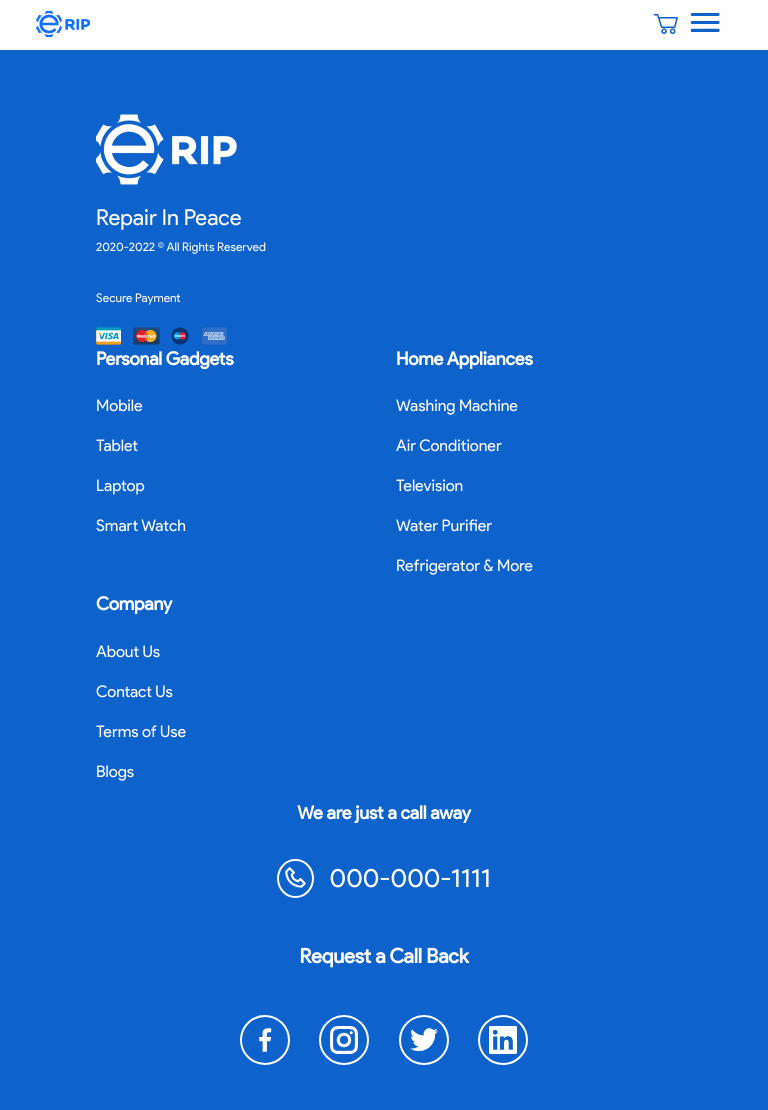
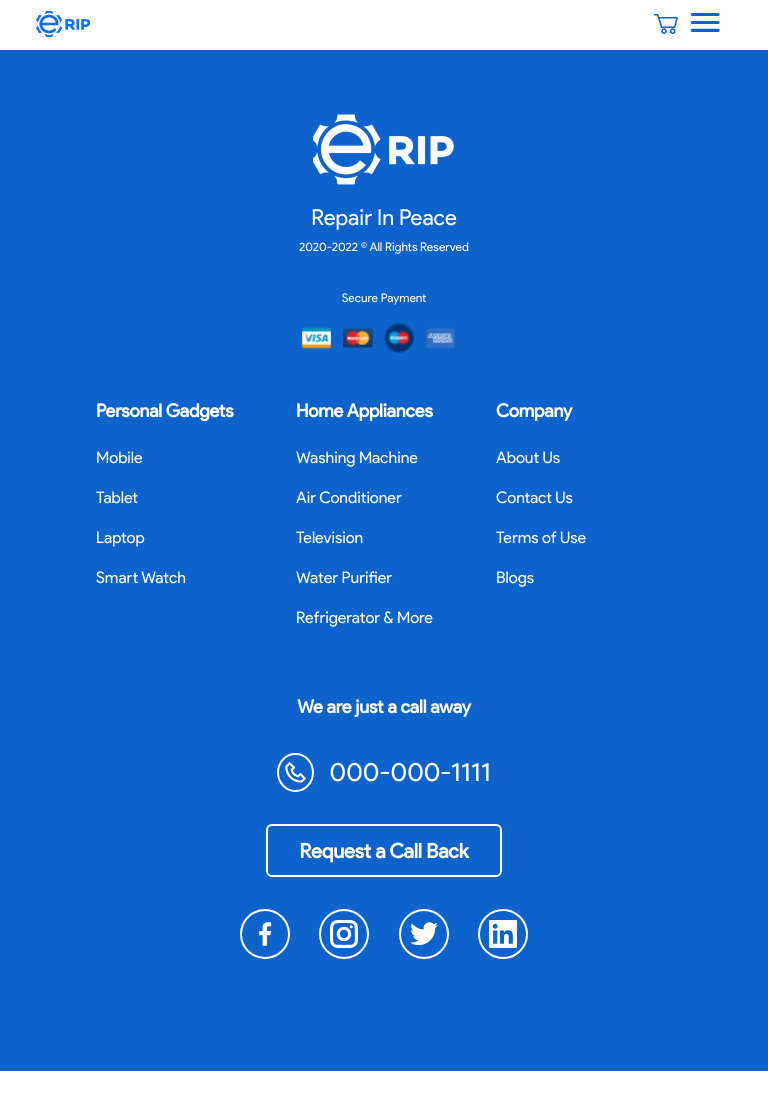
Before and after one commit to kevanultroneous/erip-web, a Next.js app: page /offer in a window 768 px wide. Shown: the top 1110 px of the page. After the commit the page ends 1071 px from the top, so only its background shows below. Built offline with nearby package versions, Linux system fonts and the light colour scheme.

Commit message:
changes-thankyou-about-contact

```diff
--- a/components/ContactUs/ContactHero.jsx
+++ b/components/ContactUs/ContactHero.jsx
@@ -26,7 +26,7 @@ function ContactHero() {
         <h2>We’d love to hear from you</h2>
       </div>
       <Row className={styles.contactHeroRow}>
-        <Col xl={6} md={6}>
+        <Col xl={6}>
           <div className={styles.contactHeroImage}>
             <Image
               fluid
@@ -35,7 +35,7 @@ function ContactHero() {
             />
           </div>
         </Col>
-        <Col xl={6} md={6}>
+        <Col xl={6}>
           <div className={styles.contactFormHead}>
             <div className={styles.formTop}>
               {mobileView && <h5>Tell us how we can help</h5>}
--- a/components/common/Footer.jsx
+++ b/components/common/Footer.jsx
@@ -1,6 +1,5 @@
 import { Col, Image, Row } from "react-bootstrap";
 import Container from "./Container";
-import styles from "@/styles/components/common/Footer.module.css";
 import { footerMenuList } from "utils/menudata";
 import Link from "next/link";
 import { BiPhone } from "react-icons/bi";
@@ -12,11 +11,13 @@ import {
 } from "react-icons/gr";
 import { AiOutlinePhone } from "react-icons/ai";
 import PrimaryButton from "./PrimaryButton";
+import styles from "@/styles/components/common/Footer.module.css";
+
 export default function Footer() {
   return (
     <Container innerstyle={{ backgroundColor: "#0E62CB" }}>
       <Row>
-        <Col xl={3} lg={3}>
+        <Col xl={3} lg={3} className={styles.footerLogoDiv}>
           <div className={styles.footerLogo}>
             <Image src="/assets/icons/white-erip.png" alt="footer-icon" />
             <p className={styles.RepairSmallTitle}>Repair In Peace</p>
@@ -29,21 +30,25 @@ export default function Footer() {
               <p className={styles.PaymentSmallTitle}>Secure Payment</p>
               <div>
                 <Image
+                  fluid
                   src="/assets/images/visa.png"
                   alt="visa"
                   className={styles.PaymentImage}
                 />
                 <Image
+                  fluid
                   src="/assets/images/master-card.png"
                   alt="master-card"
                   className={styles.PaymentImage}
                 />
                 <Image
+                  fluid
                   src="/assets/images/maestro.png"
                   alt="maestro"
                   className={styles.PaymentImage}
                 />
                 <Image
+                  fluid
                   src="/assets/images/american-express.png"
                   alt="american-express"
                   className={styles.PaymentImage}
@@ -55,7 +60,7 @@ export default function Footer() {
         <Col xl={6}>
           <Row>
             {footerMenuList.map((value, index) => (
-              <Col xl={4} lg={2} xs={6} key={index}>
+              <Col xl={4} lg={2} xs={6} md={4} key={index}>
                 <h6 className={styles.MenuTitle}>{value.title}</h6>
                 <div className={styles.MenuList}>
                   {value.menu.map((menu, index) => (
--- a/components/common/Header.jsx
+++ b/components/common/Header.jsx
@@ -136,7 +136,7 @@ export function Header() {
                             <div key={menuIndex}>
                               <Dropdown.Item
                                 eventKey="4.1"
-                                className="listedItemHead"
+                                className={styles.listedItemHead}
                                 style={
                                   menu.dropHead === undefined
                                     ? { display: "none" }
--- a/styles/components/ThankYou/ThankYouHero.module.css
+++ b/styles/components/ThankYou/ThankYouHero.module.css
@@ -30,6 +30,9 @@
   background-color: #0e62cb;
   box-shadow: none;
 }
+.orderStatusBtn p {
+  margin: 0;
+}
 
 .orderStatusBtn:active,
 .orderStatusBtn:focus {
--- a/styles/components/common/Footer.module.css
+++ b/styles/components/common/Footer.module.css
@@ -26,6 +26,7 @@
 
 .PaymentImage {
   margin-right: 0.7rem;
+  width: 30px;
 }
 
 .MenuTitle {
@@ -110,9 +111,9 @@
 }
 
 .footerBtn {
-  border-color: #ffffff;
+  border-color: #ffffff !important;
   color: #ffffff;
-  padding: 0.6rem 2rem;
+  padding: 0.6rem 2rem !important;
 }
 
 .footerBtn:hover {
@@ -147,3 +148,13 @@
     margin: 3rem 0 2rem;
   }
 }
+
+@media (min-width: 768px) and (max-width: 992px) {
+  .footerLogoDiv {
+    text-align: center;
+    margin: 0 0 3rem;
+  }
+  .LastColumn {
+    margin: 3rem 0;
+  }
+}
--- a/styles/components/common/PrimaryButton.module.css
+++ b/styles/components/common/PrimaryButton.module.css
@@ -20,6 +20,10 @@
   align-items: center;
 }
 
+.primaryButtonStyle:focus {
+  box-shadow: none;
+}
+
 .btnIcons {
   margin-right: 0.4rem;
   font-size: 30px;
--- a/styles/globals.css
+++ b/styles/globals.css
@@ -77,7 +77,7 @@ a {
 }
 
 .navBarBottomHeader .navbar-nav .dropdown-menu div {
-  margin: 1rem 1rem;
+  margin: 0.5rem 1rem 0;
 }
 
 .dropdown-item {
@@ -123,3 +123,13 @@ a {
 }
 
 /* =================== Header =================== */
+
+.selectButton .dropdown {
+  background-color: white !important;
+  padding: 0.4rem 0.8rem;
+  border-radius: 0.375rem;
+}
+
+.selectButton .nav-link::after {
+  margin: 0 0 0 13rem !important;
+}
```
Also changed, not shown: styles/components/ContactUs/ContactHero.module.css (+15 -1 lines).
